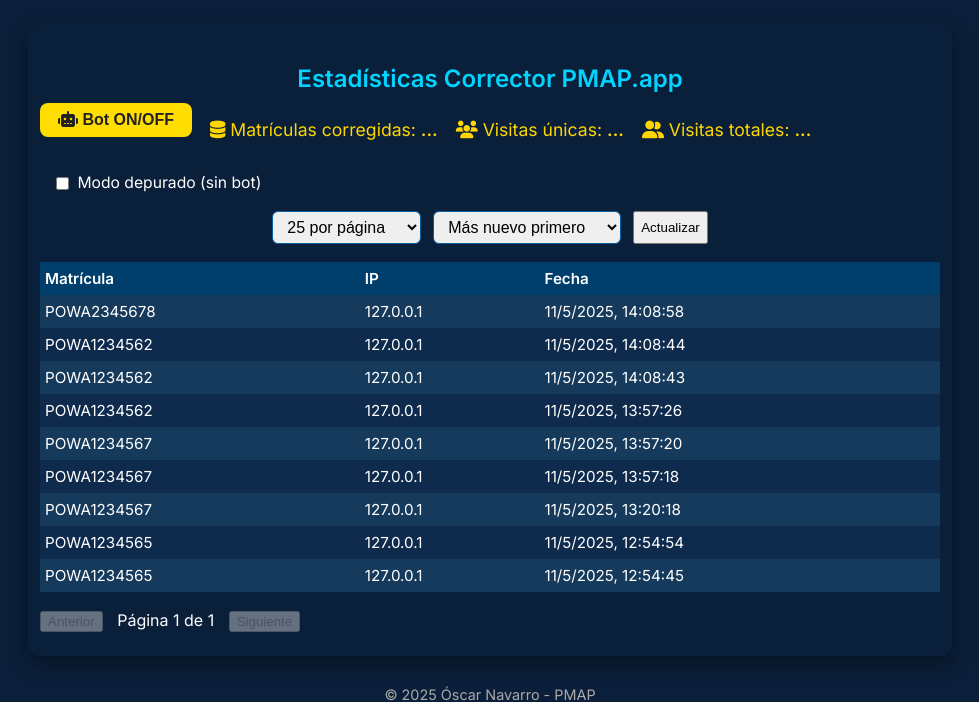
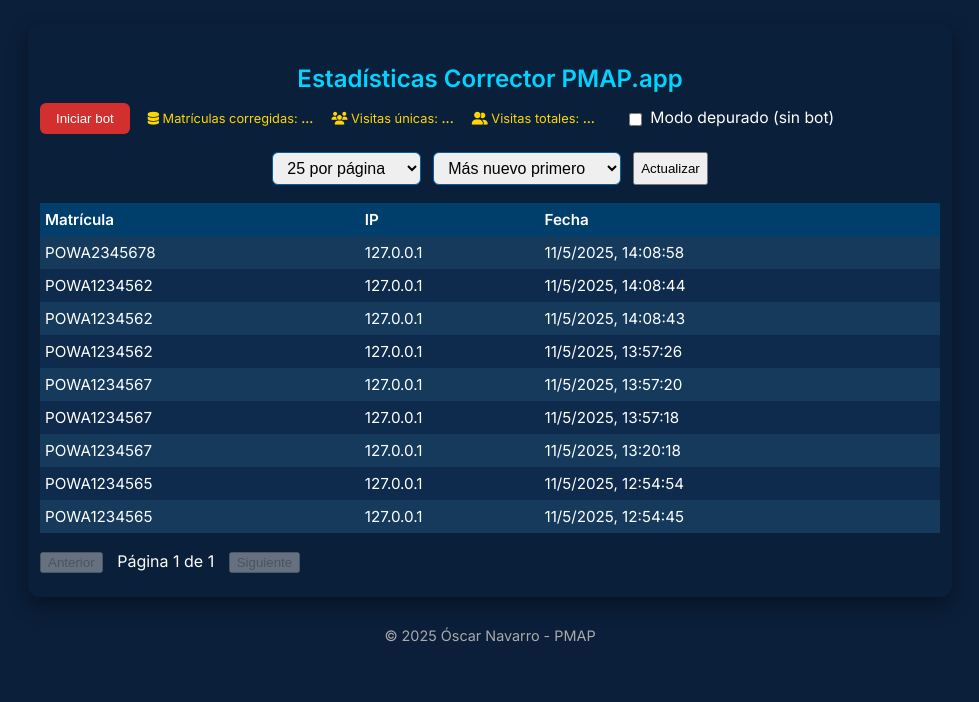
Before and after one commit to iKuneSocom/corrector_mat_teu, a Flask app: page /stats/ in a window 1280 px wide. Shown: the top 702 px of the page, without its empty margins (150-1129 px from the left). Run offline with Flask 2, Linux system fonts and the light colour scheme; data comes from the database, SQL or seed files in the repository.

Commit message:
Soluciones menores

```diff
--- a/templates/stats_db.html
+++ b/templates/stats_db.html
@@ -107,16 +107,18 @@
     <div class="main-container">
         <h1>Estadísticas Corrector PMAP.app</h1>
         <div style="display:flex; align-items:center; gap:18px; margin-bottom:18px; flex-wrap:wrap;">
-            <button class="boton-bot" id="toggleBot"><i class="fa-solid fa-robot"></i> Bot ON/OFF</button>
-            <span style="font-size:1.1em; color:#FFD600;">
+            <button id="botToggle" style="background:#d32f2f;color:#fff;border:none;padding:8px 16px;border-radius:6px;cursor:pointer;">
+                <span id="botStatusText">Iniciar bot</span>
+            </button>
+            <span style="font-size:0.8em; color:#FFD600;">
                 <i class="fa-solid fa-database"></i>
                 Matrículas corregidas: <b id="correccionesCount">...</b>
             </span>
-            <span style="font-size:1.1em; color:#FFD600;">
+            <span style="font-size:0.8em; color:#FFD600;">
                 <i class="fa-solid fa-users"></i>
                 Visitas únicas: <b id="visitasUnicas">...</b>
             </span>
-            <span style="font-size:1.1em; color:#FFD600;">
+            <span style="font-size:0.8em; color:#FFD600;">
                 <i class="fa-solid fa-user-group"></i>
                 Visitas totales: <b id="visitasTotales">...</b>
             </span>
@@ -199,12 +201,32 @@
             cargarCorrecciones();
         }
 
+        async function actualizarEstadoBot() {
+            const res = await fetch('/stats/api/bot_status');
+            const data = await res.json();
+            const btn = document.getElementById('botToggle');
+            const txt = document.getElementById('botStatusText');
+            if (data.running) {
+                btn.style.background = '#388e3c'; // verde
+                txt.textContent = 'Detener bot';
+            } else {
+                btn.style.background = '#d32f2f'; // rojo
+                txt.textContent = 'Iniciar bot';
+            }
+        }
+
+        document.getElementById('botToggle').addEventListener('click', async () => {
+            const res = await fetch('/stats/api/toggle_bot', { method: 'POST' });
+            await actualizarEstadoBot();
+        });
+
         document.getElementById('perPage').addEventListener('change', () => { paginaActual = 1; cargarCorrecciones(); });
         document.getElementById('orderBy').addEventListener('change', () => { paginaActual = 1; cargarCorrecciones(); });
         document.getElementById('buscarBtn').addEventListener('click', () => { paginaActual = 1; cargarCorrecciones(); });
 
         document.addEventListener('DOMContentLoaded', () => {
             cargarCorrecciones();
+            actualizarEstadoBot();
         });
     </script>
 </body>
```
Also changed, not shown: 1 other file.
